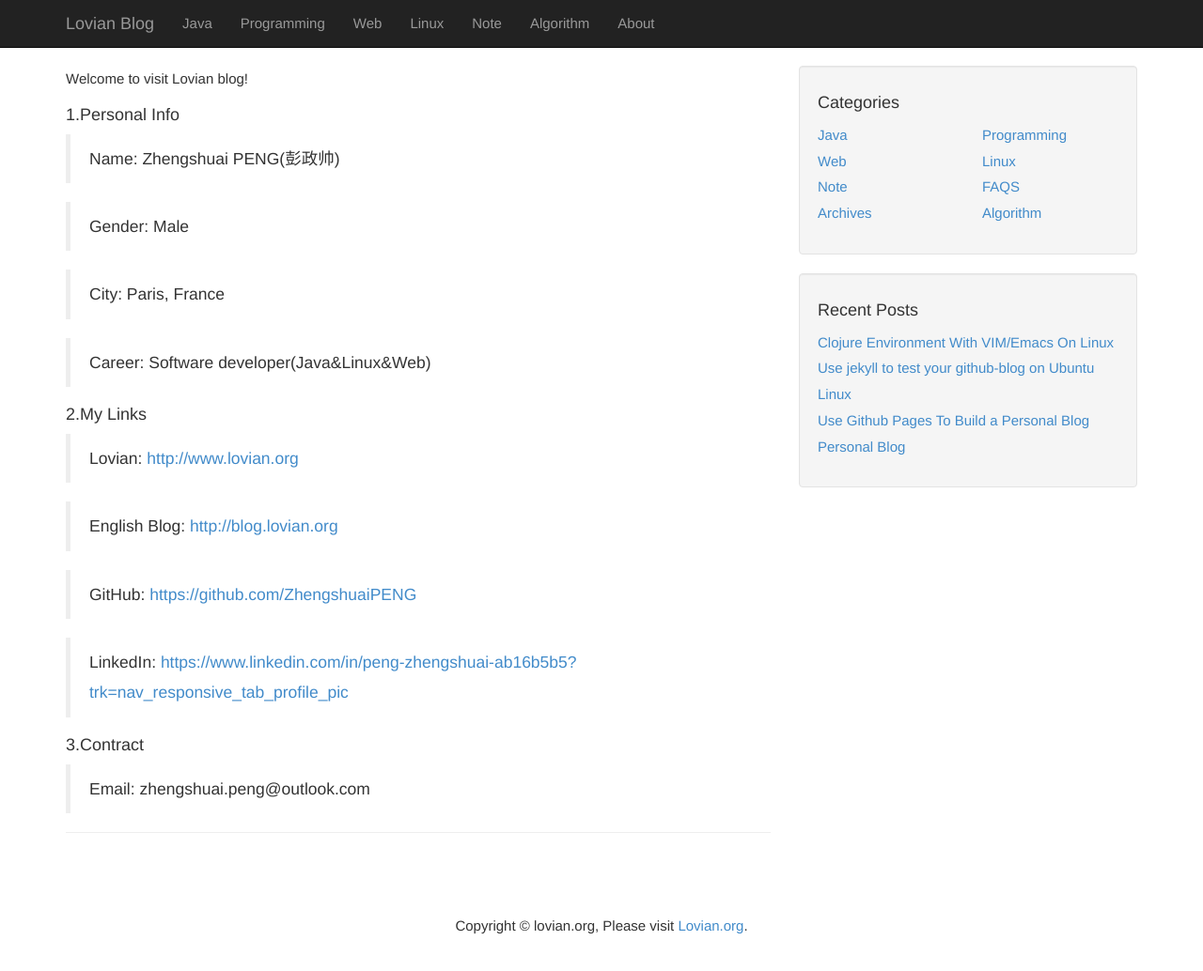
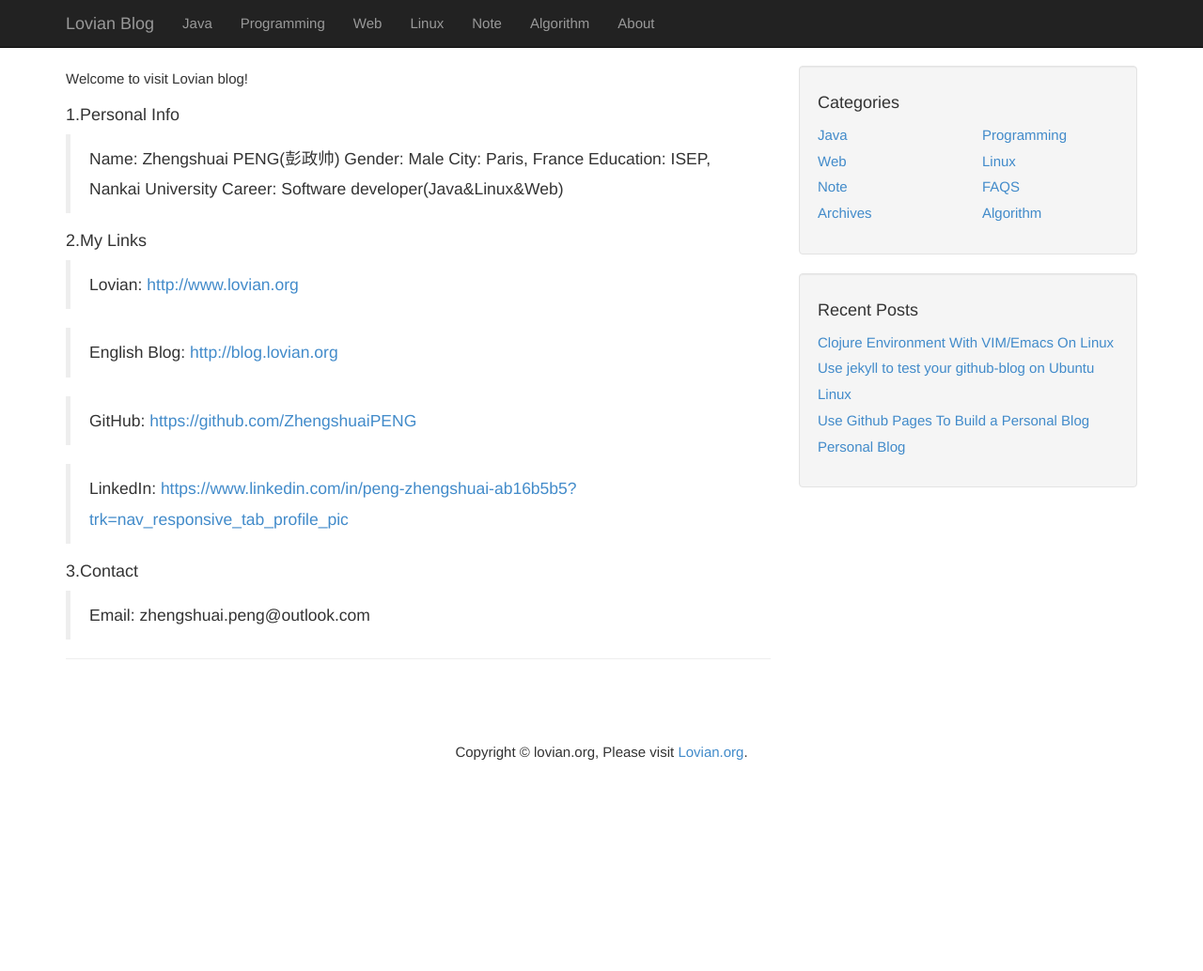
Before and after one commit to ZhengshuaiPENG/zhengshuaipeng.github.io, a Jekyll site: the page built from about.md, in a window 1280 px wide and 1050 px high. Shown: the top 1034 px of the window at 94% size. Built offline with Jekyll 4.4.1, drawn with Linux system fonts in a browser that asks for light colours; comment, search, counter and statistics services are not loaded.

Commit message:
modify words

```diff
--- a/_posts/2015/2015-07-01-blog-note.markdown
+++ b/_posts/2015/2015-07-01-blog-note.markdown
@@ -11,4 +11,4 @@ Maybe you have question that why I built one more personal blog as I already hav
 
 Hope My Blog will help you learn something or solve some problems.
 
-As my mother language is not English, So maybe there will be some errors in posts, If you don't understand somewhere, just comment blow, or send email to me. I'd like to discuss with you.
+As my mother language is not English, so maybe there will be some errors in posts, If you don't understand somewhere, just comment blow, or send email to me. I'd like to discuss with you.
--- a/about.md
+++ b/about.md
@@ -7,11 +7,9 @@ Welcome to visit Lovian blog!
 #### 1.Personal Info
 
 >Name: Zhengshuai PENG(彭政帅)
-
 >Gender: Male
-
 >City: Paris, France
-
+>Education: ISEP, Nankai University
 >Career: Software developer(Java&Linux&Web)
 
 #### 2.My Links
@@ -25,6 +23,6 @@ Welcome to visit Lovian blog!
 >LinkedIn: <https://www.linkedin.com/in/peng-zhengshuai-ab16b5b5?trk=nav_responsive_tab_profile_pic>
 
 
-#### 3.Contract
+#### 3.Contact
 
 >Email: zhengshuai.peng@outlook.com
```
